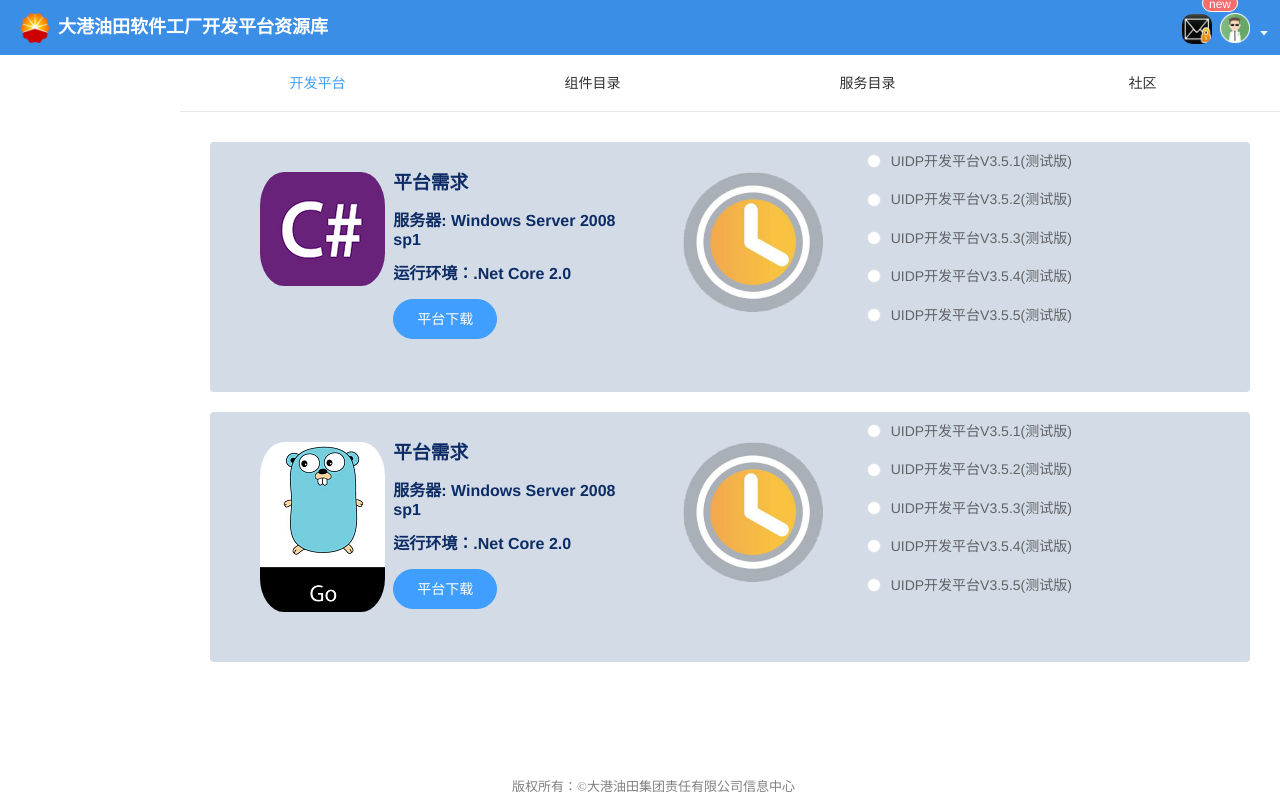
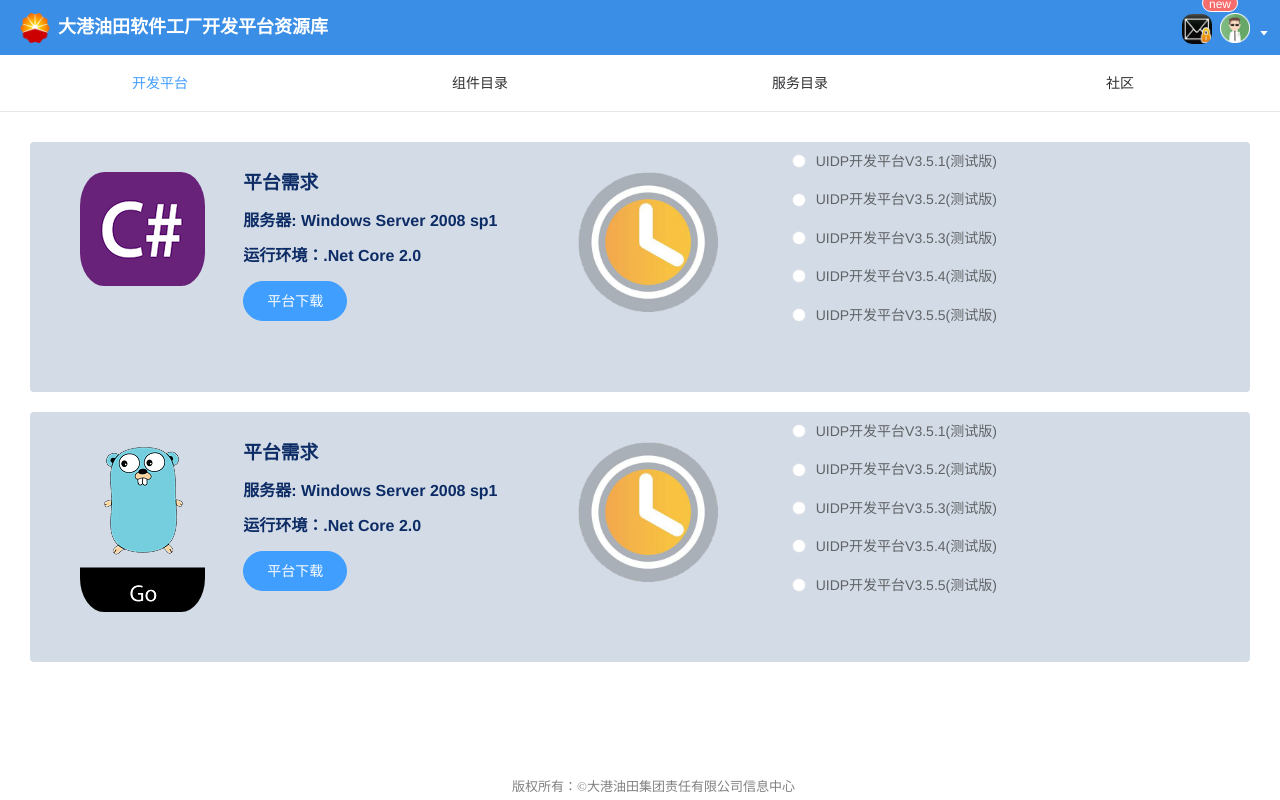
Before and after one commit to zhangfan6385/UIDP_PORTAL, a Vue app: page /#/dashboard in a window 1280 px wide. Built offline with nearby package versions, Linux system fonts and the light colour scheme.

Commit message:
1.修改首页打开左侧空白问题

```diff
--- a/src/app_src/styles/sidebar.scss
+++ b/src/app_src/styles/sidebar.scss
@@ -3,7 +3,7 @@
   .main-container {
     min-height: 100%;
     transition: margin-left .28s;
-    margin-left: 180px;
+    //margin-left: 180px;
     padding-top: 55px;
   }
   // 侧边栏
```
Also changed, not shown: src/app_src/imgs/GO.png.
